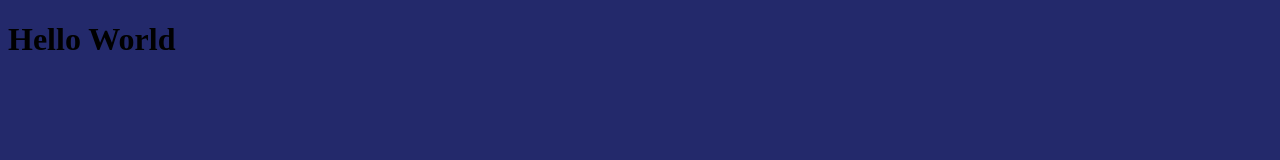
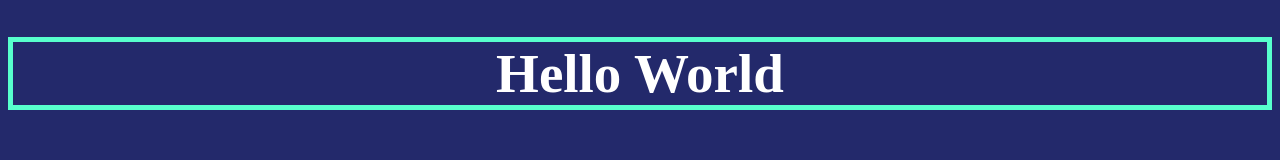
Before and after one commit to MatteoTarabella04/htmlcss-hello, a plain HTML site: page index.html in a window 1280 px wide. Drawn offline with Linux system fonts and the light colour scheme.

Commit message:
add style to h1

```diff
--- a/style.css
+++ b/style.css
@@ -1,3 +1,12 @@
 html{
     background-color: rgb(35, 41, 107);
 }
+
+h1{
+    font-size: 55px;
+    text-align: center;
+    color: white;
+    border: 5px solid;
+    border-color: rgb(87, 255, 205);
+
+}
```
